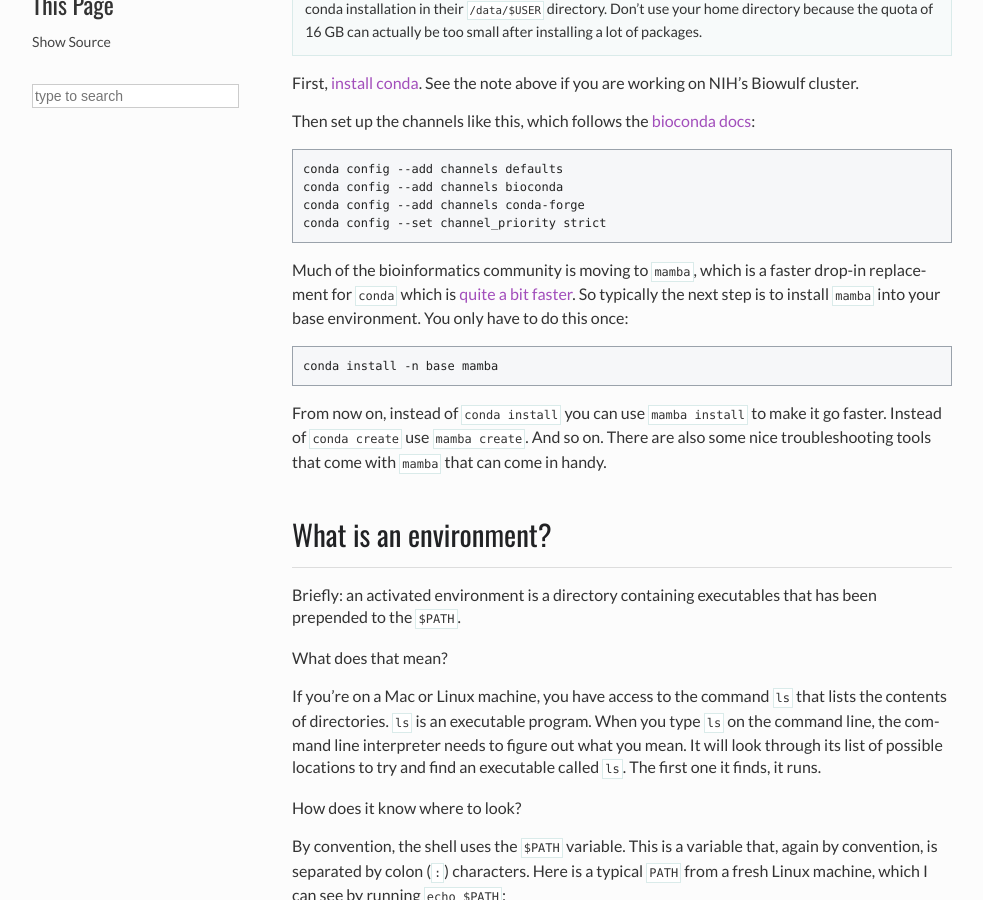
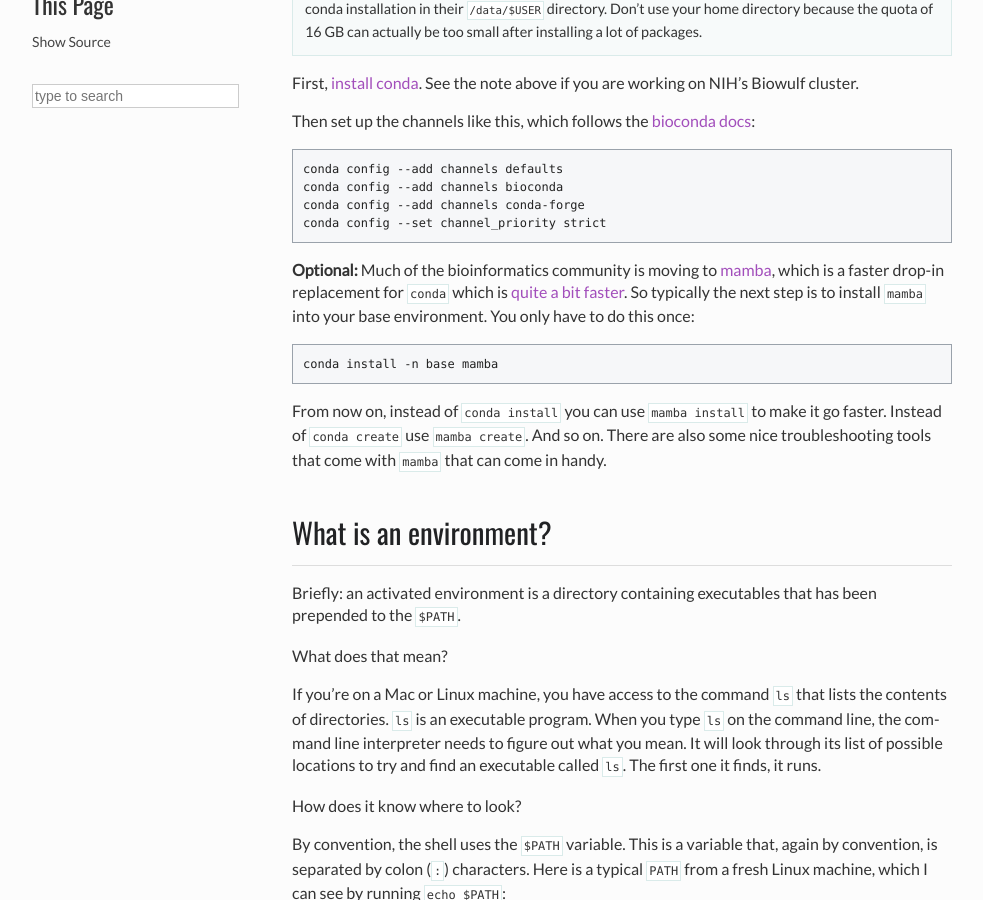
Before and after one commit to NICHD-BSPC/training, a Sphinx documentation site: the page built from source/conda.rst, in a window 1280 px wide and 900 px high, scrolled down 500 px. Shown: the whole window, without its empty margins (138-1121 px from the left). Built offline with Sphinx 7.4.7, drawn with Linux system fonts in a browser that asks for light colours.

Commit message:
link to mamba

```diff
--- a/source/conda.rst
+++ b/source/conda.rst
@@ -40,7 +40,8 @@
    conda config --add channels conda-forge
    conda config --set channel_priority strict
 
-Much of the bioinformatics community is moving to ``mamba``, which is a faster
+**Optional:** Much of the bioinformatics community is moving to `mamba
+<https://mamba.readthedocs.io/en/latest/index.html>`_, which is a faster
 drop-in replacement for ``conda`` which is `quite a bit faster
 <https://pythonspeed.com/articles/faster-conda-install/>`_. So typically the
 next step is to install ``mamba`` into your base environment. You only have to
```
